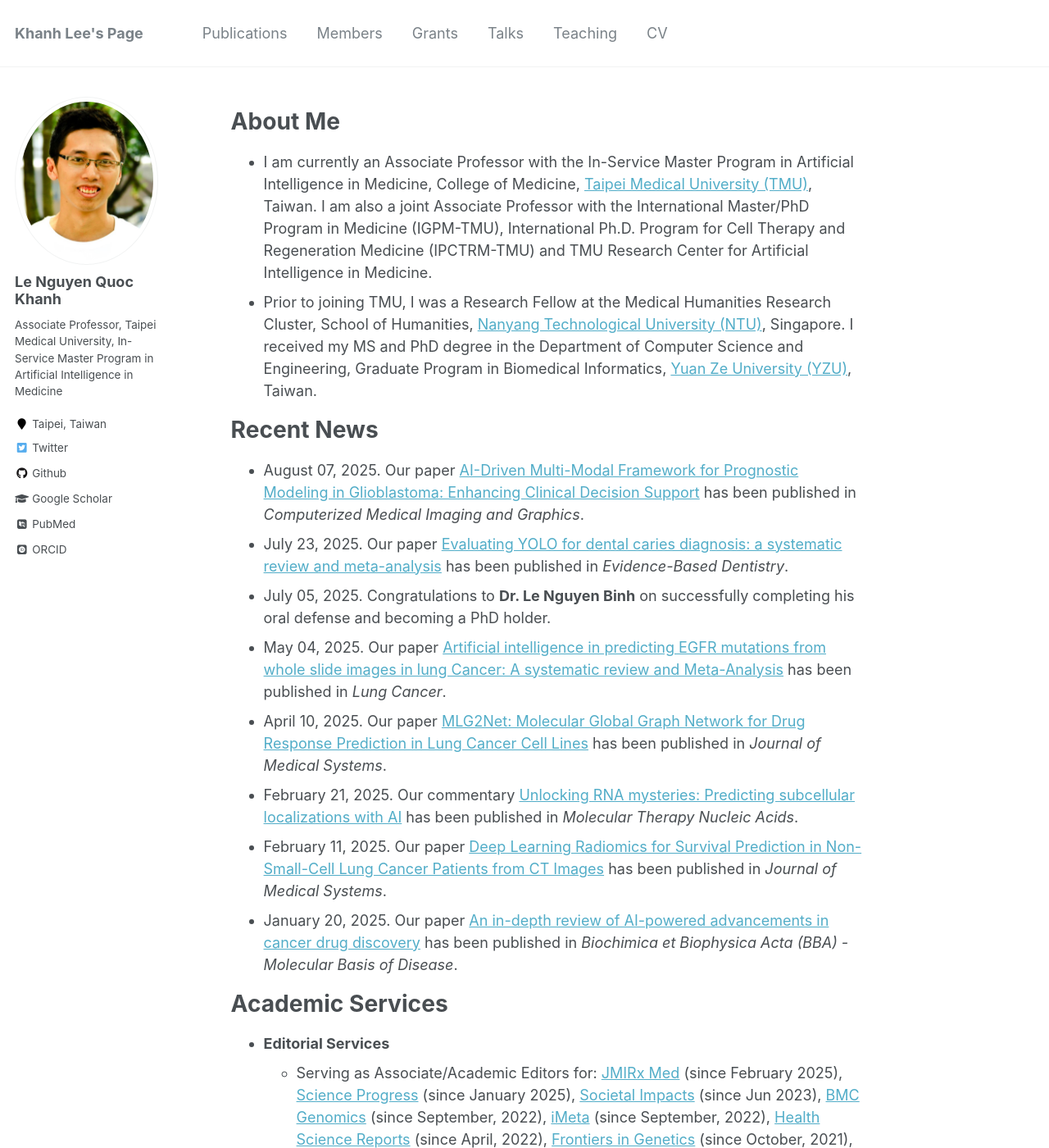
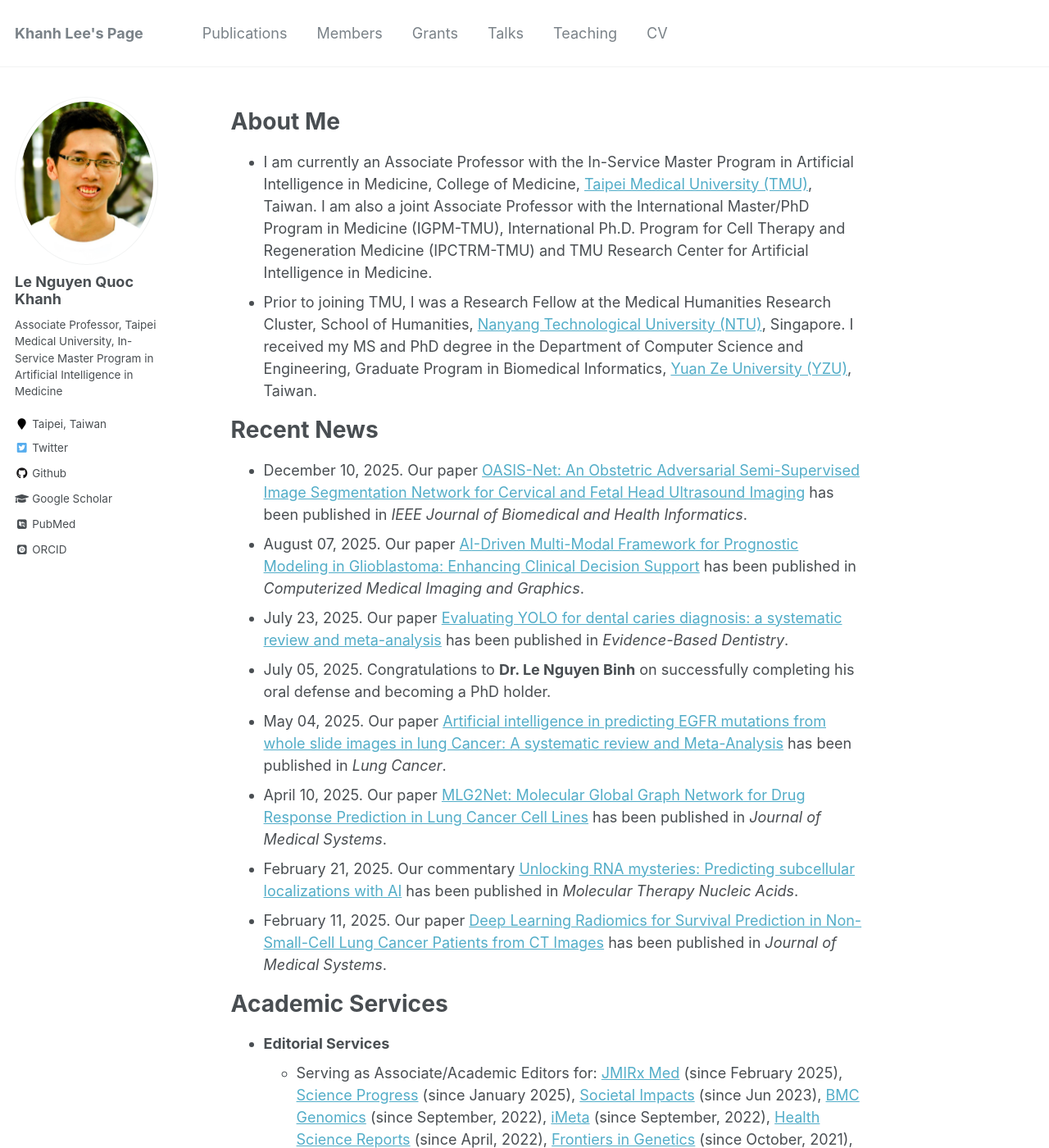
Before and after one commit to khanhlee/khanhlee.github.io, a Jekyll site: the page built from _pages/about.md, in a window 1280 px wide and 1400 px high. Shown: the whole window at 82% size. Built offline with Jekyll 4.4.1, drawn with Linux system fonts in a browser that asks for light colours; some web fonts are replaced.

Commit message:
Update about.md

```diff
--- a/_pages/about.md
+++ b/_pages/about.md
@@ -13,6 +13,7 @@ redirect_from:
 * Prior to joining TMU, I was a Research Fellow at the Medical Humanities Research Cluster, School of Humanities, [Nanyang Technological University (NTU)](http://www.ntu.edu.sg), Singapore. I received my MS and PhD degree in the Department of Computer Science and Engineering, Graduate Program in Biomedical Informatics, [Yuan Ze University (YZU)](https://www.yzu.edu.tw/), Taiwan.
 
 # Recent News
+* December 10, 2025. Our paper [OASIS-Net: An Obstetric Adversarial Semi-Supervised Image Segmentation Network for Cervical and Fetal Head Ultrasound Imaging](https://doi.org/10.1109/JBHI.2025.3631102) has been published in <i>IEEE Journal of Biomedical and Health Informatics</i>.
 * August 07, 2025. Our paper [AI-Driven Multi-Modal Framework for Prognostic Modeling in Glioblastoma: Enhancing Clinical Decision Support](https://doi.org/10.1016/j.compmedimag.2025.102628) has been published in <i>Computerized Medical Imaging and Graphics</i>.
 * July 23, 2025. Our paper [Evaluating YOLO for dental caries diagnosis: a systematic review and meta-analysis](https://doi.org/10.1038/s41432-025-01180-1) has been published in <i>Evidence-Based Dentistry</i>.
 * July 05, 2025. Congratulations to <b>Dr. Le Nguyen Binh</b> on successfully completing his oral defense and becoming a PhD holder.
@@ -20,7 +21,6 @@ redirect_from:
 * April 10, 2025. Our paper [MLG2Net: Molecular Global Graph Network for Drug Response Prediction in Lung Cancer Cell Lines](https://doi.org/10.1007/s10916-025-02182-3) has been published in <i>Journal of Medical Systems</i>.
 * February 21, 2025. Our commentary [Unlocking RNA mysteries: Predicting subcellular localizations with AI](https://doi.org/10.1016/j.omtn.2025.102481) has been published in <i>Molecular Therapy Nucleic Acids</i>.
 * February 11, 2025. Our paper [Deep Learning Radiomics for Survival Prediction in Non-Small-Cell Lung Cancer Patients from CT Images](https://doi.org/10.1007/s10916-025-02156-5) has been published in <i>Journal of Medical Systems</i>.
-* January 20, 2025. Our paper [An in-depth review of AI-powered advancements in cancer drug discovery](https://doi.org/10.1016/j.bbadis.2025.167680) has been published in <i>Biochimica et Biophysica Acta (BBA) - Molecular Basis of Disease</i>.
 
 # Academic Services
 * <b>Editorial Services</b>
```
